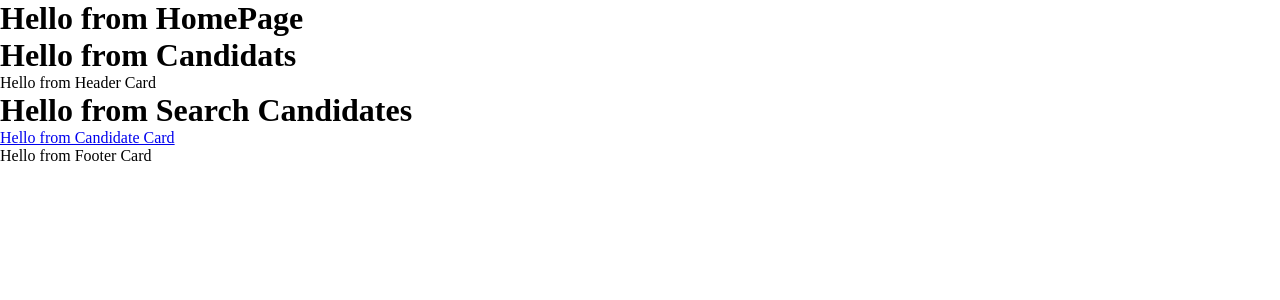
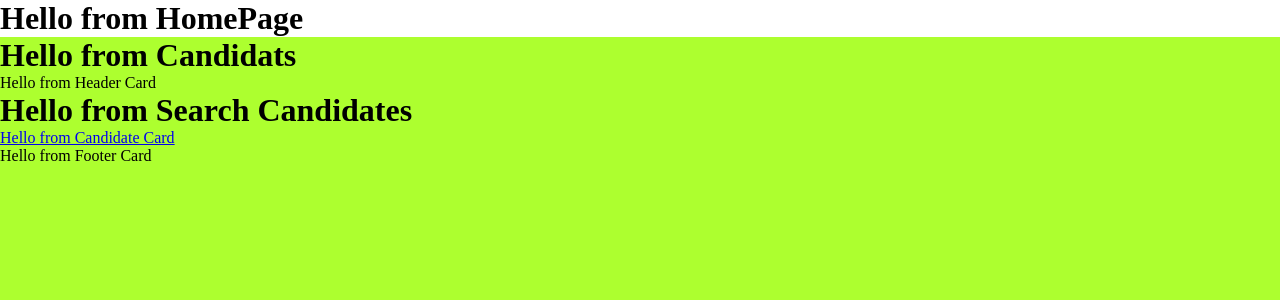
Before and after one commit to NikolaV91/HR-Agency, a React (Create React App) app: page /homepage/candidates in a window 1280 px wide. Shown: the top 300 px of the page. Built offline with nearby package versions, Linux system fonts and the light colour scheme.

Commit message:
testing-background

```diff
--- a/src/pages/Candidates/style.scss
+++ b/src/pages/Candidates/style.scss
@@ -1,2 +1,8 @@
 @import "../../baseline";
 @import "../../variables";
+
+.candidates{
+    background-color: greenyellow;
+    min-height: 100vh;
+    min-width: 100%;
+}
```
Also changed, not shown: src/App.jsx (line endings or trailing spaces).
